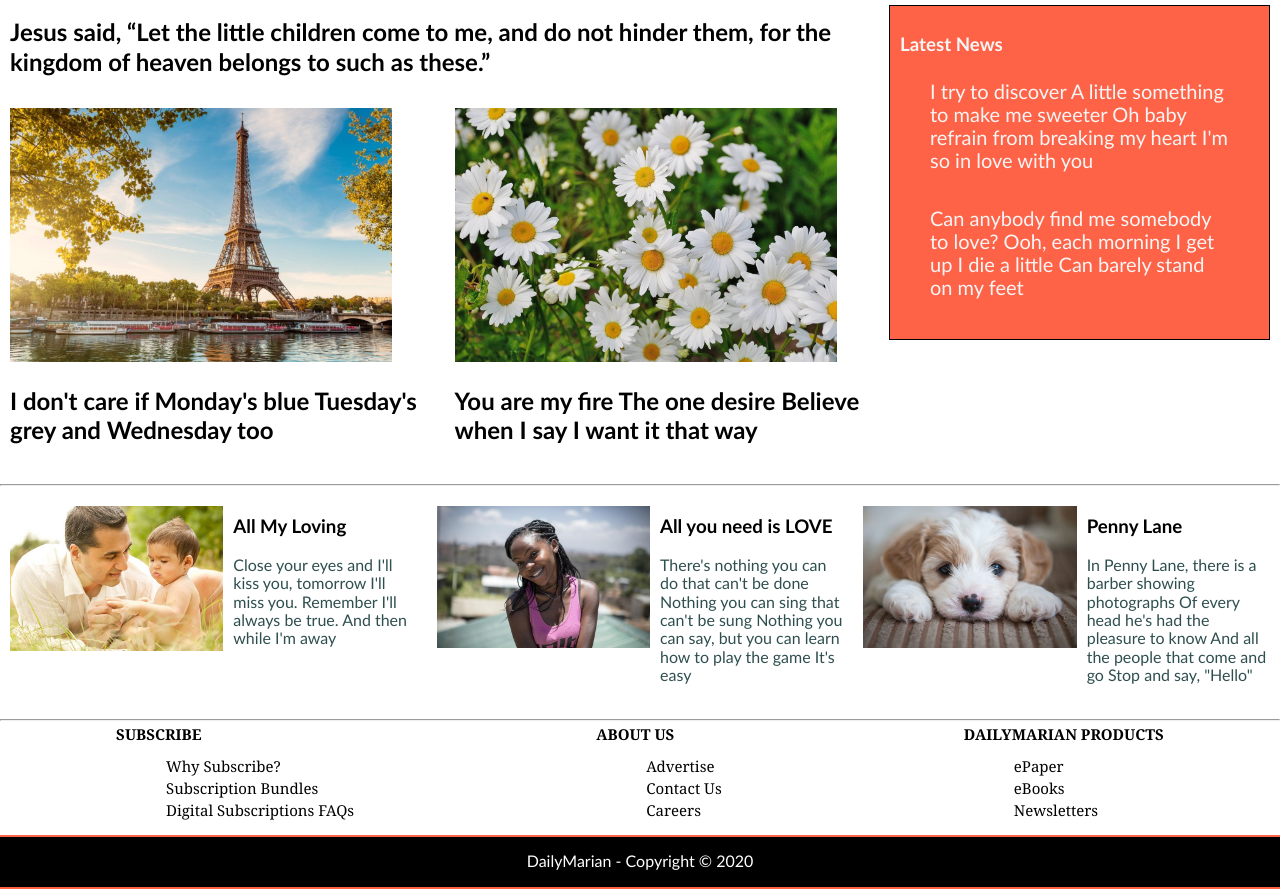
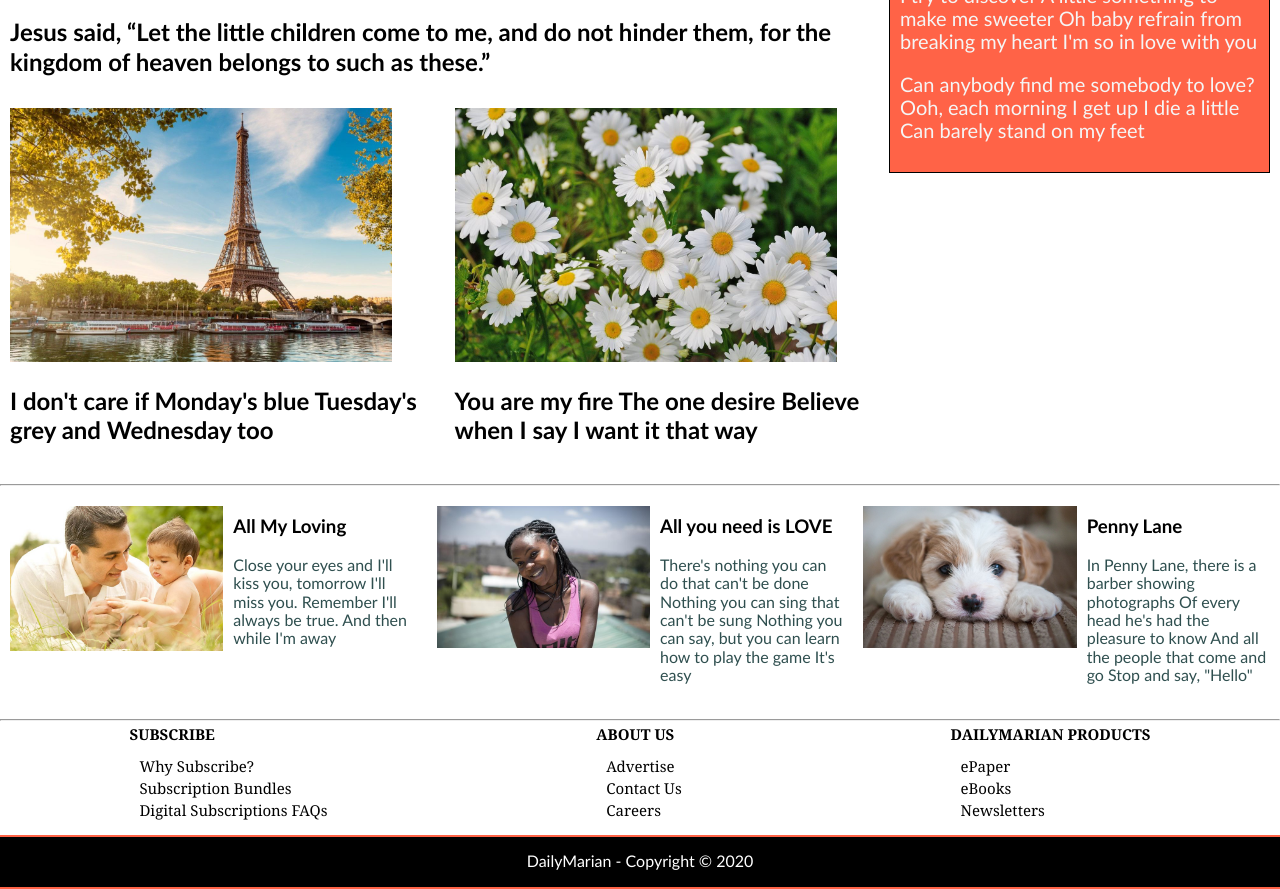
Before and after one commit to MarianaBS/DailyMarian, a plain HTML site: page index.html in a window 1280 px wide. Shown: the part 631-1520 px from the top of the page. Drawn offline with Linux system fonts and the light colour scheme.

Commit message:
Ajustes margin y padding

```diff
--- a/css/styles.css
+++ b/css/styles.css
@@ -136,7 +136,8 @@ ul.top-leidas{
     padding: 0px;
 }
 ul.top-leidas li{
-    margin-top: -25px;
+    margin-bottom: 20px;
+    padding: 0px;
 }
 div.content{
     display: flex;
@@ -154,6 +155,7 @@ section.pies{
 }
 .pies ul{
     list-style: none;
+    padding: 0px;
 }
 .pies ul, .pies a, .pies h4{
     line-height: 0px;
```
